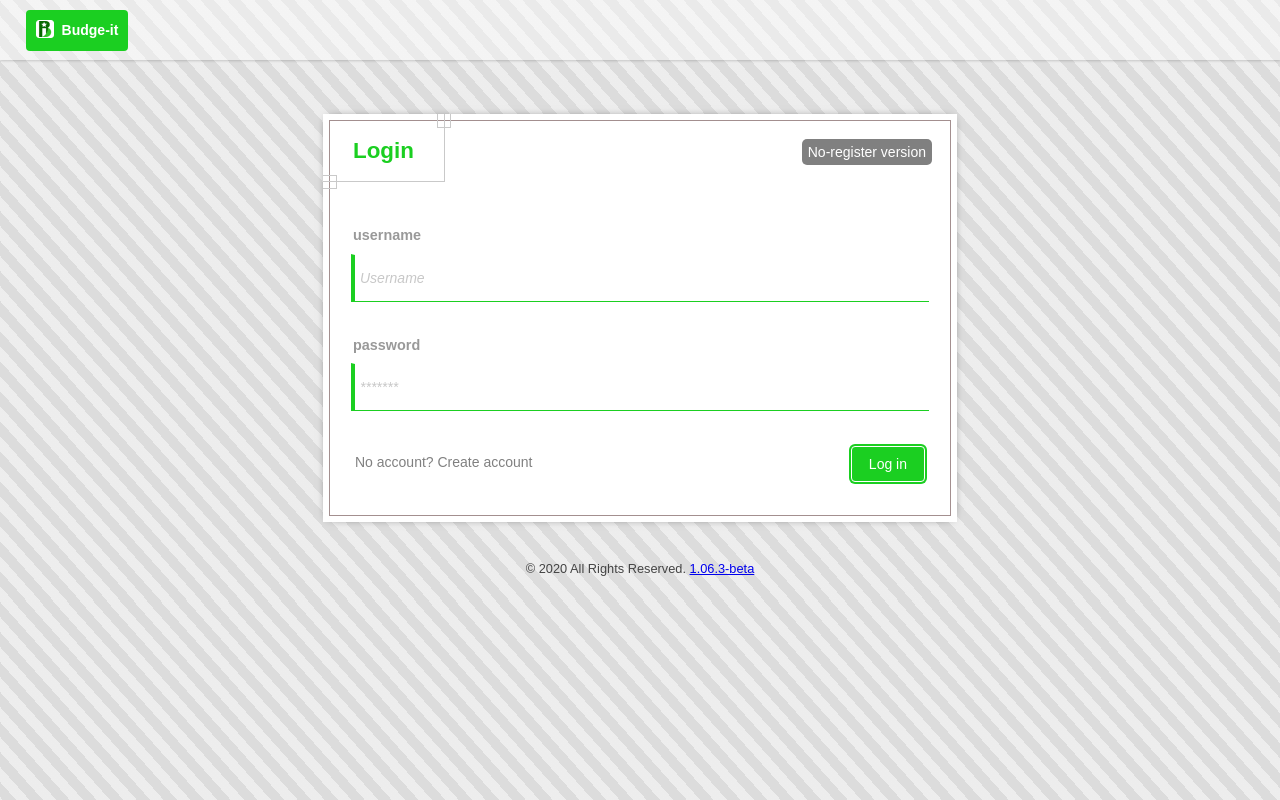
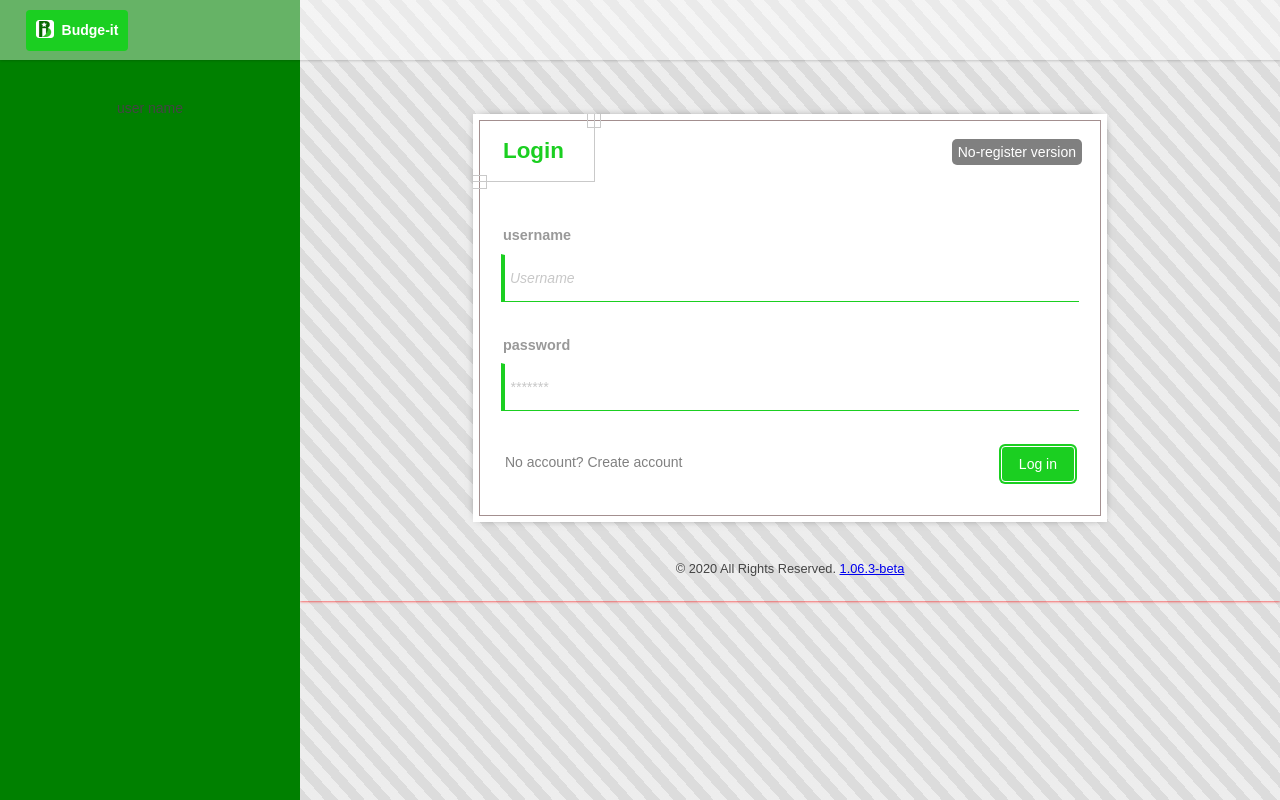
Before and after one commit to Obsidian86/budgeit, a React (Create React App) app: page / in a window 1280 px wide. Built offline with nearby package versions, Linux system fonts and the light colour scheme.

Commit message:
new layou

```diff
--- a/src/App.js
+++ b/src/App.js
@@ -68,14 +68,44 @@
     : <LoginScreen />
 
 
+  const s= {
+    sideBar: {
+      backgroundColor: 'green',
+      position: 'fixed',
+      width: '300px',
+      height: '100%',
+      minHeight: '100vh',
+      paddingTop: '100px'
+    },
+    mainContent: {
+      boxShadow: '0 0 3px red',
+      width: 'calc(100% - 300px)',
+      marginLeft: '300px'
+    },
+    mainWrapper: {
+      display: 'flex',
+      height: '100%'
+    }
+  }
+
   return (
     <div className='App container'>
         <Router>
-          <TopBar updateView={p.updateView} step={step} Link={Link} isLoggedIn={isLoggedIn} />
-          <div className='row'>
-            { display }
+          <div style={s.mainWrapper}>
+            <TopBar updateView={p.updateView} step={step} Link={Link} isLoggedIn={isLoggedIn} />
+
+            <div style={s.sideBar}>
+              <div>user name</div>
+            </div>
+
+            <div style={s.mainContent}>
+              <div className='row'>
+                { display }
+              </div>
+              <Footer version={version} />
+            </div>
+
           </div>
-          <Footer version={version} />
         </Router>
     </div>
   )
```
